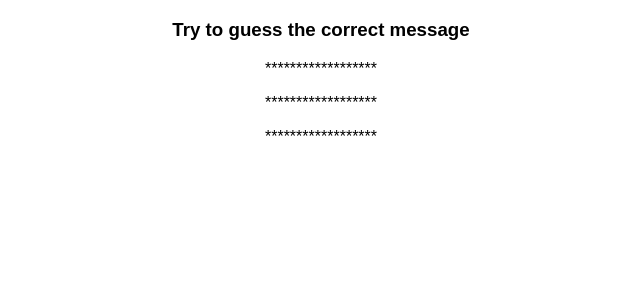
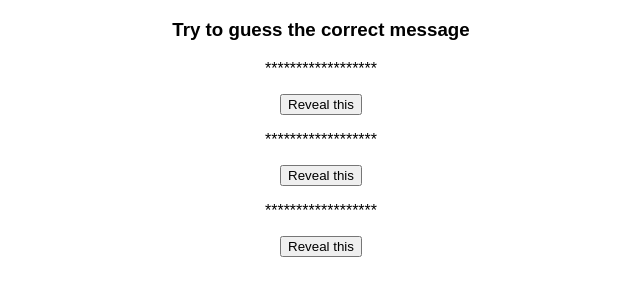
Before and after one commit to tudorntc/DynamicWeb, a plain HTML site: page index.html in a window 1280 px wide. Shown: the part 61-356 px from the top of the page, without its empty margins (319-959 px from the left). Drawn offline with Linux system fonts and the light colour scheme.

Commit message:
Button update

```diff
--- a/index.html
+++ b/index.html
@@ -10,7 +10,10 @@
         </header>
         <h3>Try to guess the correct message</h3>
         <p>******************</p>
+        <button>Reveal this</button>
         <p>******************</p>
+        <button>Reveal this</button>
         <p>******************</p>
+        <button>Reveal this</button>
     </body>
 </html>
```
